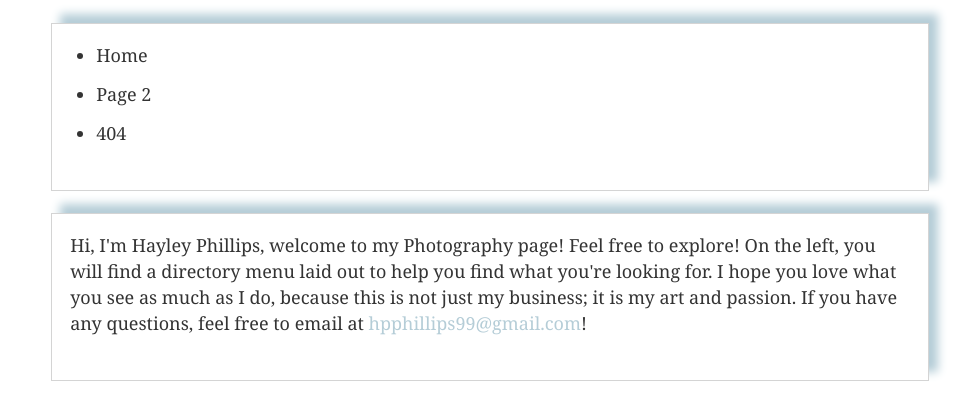
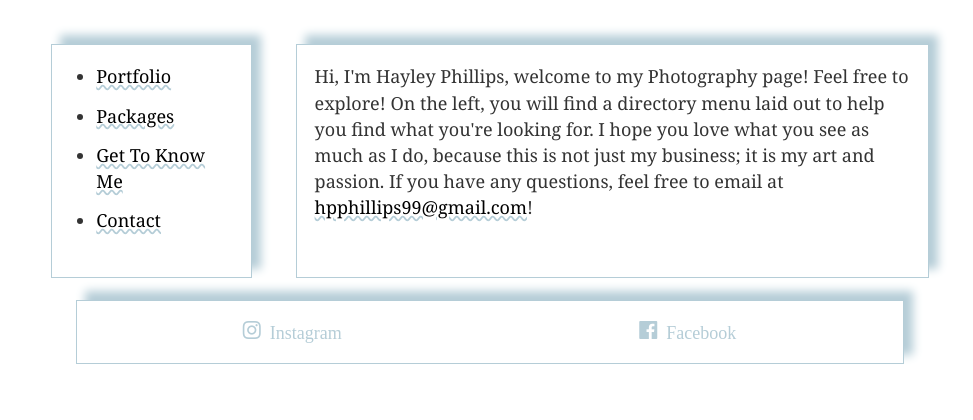
Before and after one commit to saucysalamand3r/hayleyphillipsphotography, a Gatsby site: page / in a window 1280 px wide. Shown: the part 100-520 px from the top of the page, without its empty margins (150-1123 px from the left). Built offline with nearby package versions, Linux system fonts and the light colour scheme; Gatsby itself is replaced by a stand-in of ours.

Commit message:
Fixed menu width, created Social component, consolidated stylesheet for all Card derivatives

```diff
--- a/src/components/card.css
+++ b/src/components/card.css
@@ -1,12 +1,36 @@
+@font-face {
+    font-family: Iconic;
+    src: url(../images/iconmonstr-iconic-font.ttf);
+  }
+
 a {
-    text-decoration: none;
-    color: #b5cdd7;
+    text-decoration: underline wavy #b5cdd7;
+    color: black;
+
 }
 
 .card {
     margin: 1.2em;
-    max-width: 650;
+    max-width: 80%;
     padding: 1em;
     box-shadow: .5em -.5em .5em #b5cdd7;
-    border: 0.01em solid #d4d4d4;
+    border: 0.01em solid #b5cdd7;
 }
+
+.menu {
+    min-width: 20ch;
+}
+
+.social {
+    min-width: 90%;
+    margin: auto;
+    display: flex;
+}
+
+.social a {
+    font-family: 'Iconic';
+    min-width: 50%;
+    text-align: center;
+    text-decoration: none;
+    color: #b5cdd7;
+}
--- a/src/components/menu.js
+++ b/src/components/menu.js
@@ -2,13 +2,14 @@ import React from "react"
 import './card.css'
 
 const Menu =()=> (
-  <div class="card">
+  <section class="card menu">
     <ul>
-        <li>Home</li>
-        <li>Page 2</li>
-        <li>404</li>
+        <li><a>Portfolio</a></li>
+        <li><a>Packages</a></li>
+        <li><a>Get To Know Me</a></li>
+        <li><a>Contact</a></li>
     </ul>
-  </div>
+  </section>
 )
 
 export default Menu
--- /dev/null
+++ b/src/components/social.js
@@ -0,0 +1,10 @@
+import React from 'react'
+import './card.css'
+
+const Social = ({ children }) => (
+    <div class="card social">
+      {children}
+    </div>
+  )
+
+  export default Social
--- a/src/pages/index.js
+++ b/src/pages/index.js
@@ -6,14 +6,25 @@ import Image from '../components/image';
 import SEO from '../components/seo';
 import Card from '../components/card';
 import Menu from '../components/menu';
+import Social from '../components/social';
+
+const divStyle = {
+  display: 'flex',
+}
 
 const IndexPage = () => (
   <Layout>
     <SEO title="Home" keywords={['gatsby', 'application', 'react']} />
-    <Menu></Menu>
-    <Card>
-      <p>Hi, I'm Hayley Phillips, welcome to my Photography page! Feel free to explore! On the left, you will find a directory menu laid out to help you find what you're looking for. I hope you love what you see as much as I do, because this is not just my business; it is my art and passion. If you have any questions, feel free to email at <a href="mailto://hbphillips@gmail.com">hpphillips99@gmail.com</a>!</p>
-    </Card>
+    <div style={divStyle}>
+      <Menu></Menu>
+      <Card>
+        <p>Hi, I'm Hayley Phillips, welcome to my Photography page! Feel free to explore! On the left, you will find a directory menu laid out to help you find what you're looking for. I hope you love what you see as much as I do, because this is not just my business; it is my art and passion. If you have any questions, feel free to email at <a href="mailto://hbphillips@gmail.com">hpphillips99@gmail.com</a>!</p>
+      </Card>
+    </div>
+    <Social>
+      <a>&#xe0b8; Instagram</a>
+      <a>&#xe0a5; Facebook</a>
+    </Social>
   </Layout>
 )
 
```
Also changed, not shown: src/images/iconmonstr-iconic-font.ttf (added).
